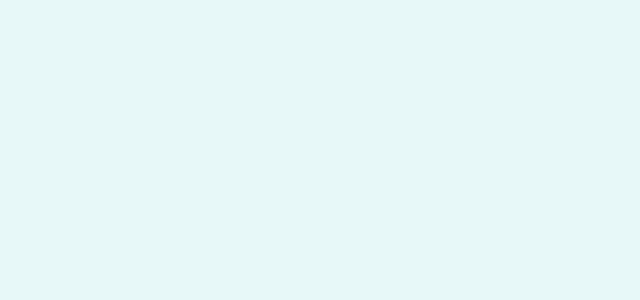
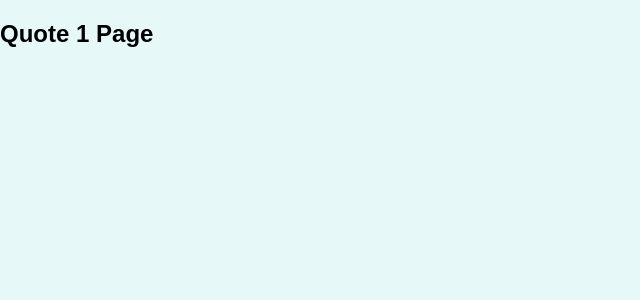
Before and after one commit to benjamin-gdwn/react-router-playaround, a JavaScript app: page /quote-list/1 in a window 1280 px wide. Shown: the top 300 px of the page, without its empty margins (0-640 px from the left). Built offline with nearby package versions, Linux system fonts and the light colour scheme.

Commit message:
routes and params designated

```diff
--- a/src/App.js
+++ b/src/App.js
@@ -1,8 +1,25 @@
+import { Route, Switch, Redirect} from 'react-router-dom'
+import AllQuotes from './pages/AllQuotes';
+import NewQuote from './pages/NewQuote';
+import QuoteDetail from './pages/QuoteDetail';
 function App() {
   return (
-    <div>
 
-    </div>
+      <Switch>
+        <Route path="/" exact>
+          <Redirect to="quote-list" />
+        </Route>
+      <Route path="/quote-list" exact>
+      <AllQuotes />
+      </Route>
+      <Route path="/quote-list/:quoteId">
+      <QuoteDetail />
+      </Route>
+      <Route path="/add-quote">
+      <NewQuote />
+      </Route>
+      </Switch>
+
   );
 }
 
--- a/src/index.js
+++ b/src/index.js
@@ -1,7 +1,7 @@
 import ReactDOM from 'react-dom/client';
-
+import { BrowserRouter } from 'react-router-dom';
 import './index.css';
 import App from './App';
 
 const root = ReactDOM.createRoot(document.getElementById('root'));
-root.render(<App />);
+root.render(<BrowserRouter><App /></BrowserRouter>);
--- /dev/null
+++ b/src/pages/AllQuotes.js
@@ -0,0 +1,5 @@
+const AllQuotes = () => {
+    return ( <h1>All Quotes</h1> );
+}
+
+export default AllQuotes;
--- /dev/null
+++ b/src/pages/NewQuote.js
@@ -0,0 +1,5 @@
+const NewQuote = () => {
+    return ( <h1>New Quote</h1> );
+}
+
+export default NewQuote;
--- /dev/null
+++ b/src/pages/QuoteDetail.js
@@ -0,0 +1,13 @@
+import { useParams } from "react-router-dom";
+
+const QuoteDetail = () => {
+  const params = useParams();
+
+  return (
+    <section>
+      <h1>Quote {params.quoteId} Page</h1>
+    </section>
+  );
+};
+
+export default QuoteDetail;
```
